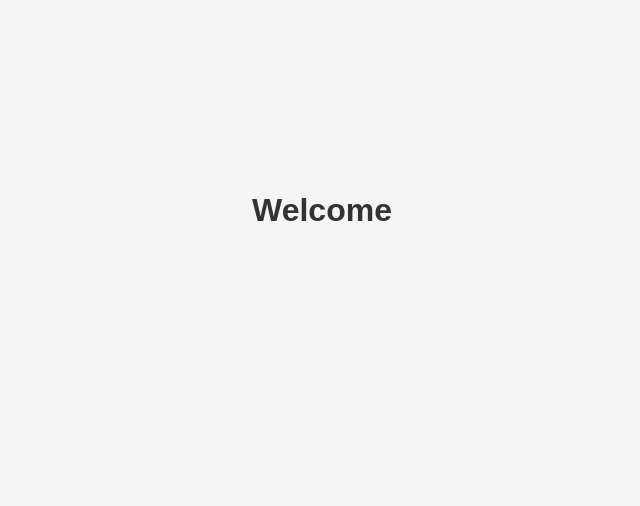
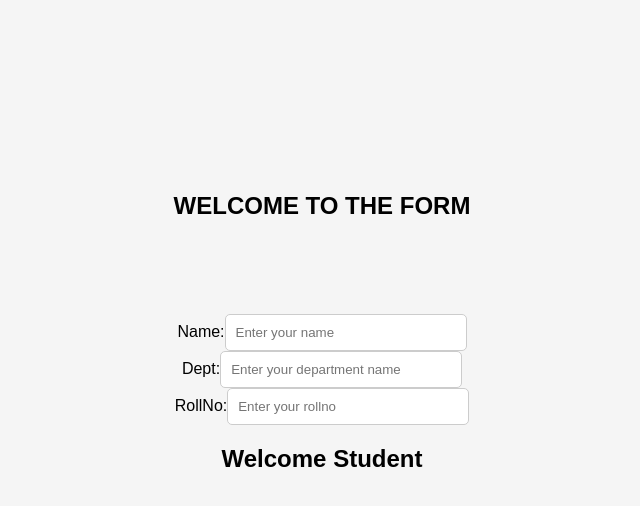
Before and after one commit to SHINSMOHANAN/rjs-p11, a React app: page / in a window 1280 px wide. Both pictures are taken after a click on the button "Login". Shown: the top 506 px of the page, without its empty margins (318-958 px from the left). Built offline with nearby package versions, Linux system fonts and the light colour scheme.

Commit message:
Update App.js

```diff
--- a/src/App.js
+++ b/src/App.js
@@ -1,33 +1,52 @@
+import React, {useRef,useState } from "react";
 import "./App.css";
-import React, { useRef, useState } from "react";
-
 function App() {
+  const [isLoggedIn, setLogin] = useState(false);
   const [name, setName] = useState("");
-  const [loggedIn, setLoggedIn] = useState(false);
-
-  const inputRef = useRef();
-
-  const handleLogin = () => {
-    setName(inputRef.current.value);
-    setLoggedIn(true);
-  };
 
   return (
-    <div>
-      {loggedIn ? (
-        <h1>Welcome {name}</h1>
-      ) : (
-        <>
+    <div className="title">
+      <div>
+        <h2>WELCOME TO THE FORM</h2>
+      </div>
+
+      <div>
+        <form>
+          <label>Name:</label>
           <input
             type="text"
-            ref={inputRef}
             placeholder="Enter your name"
+            value={name}
+            onChange={(e) => setName(e.target.value)}
           />
-          <button onClick={handleLogin}>
-            Login
-          </button>
-        </>
-      )}
+          <br />
+
+          <label>Dept:</label>
+          <input
+            type="text"
+            placeholder="Enter your department name"
+          />
+          <br />
+
+          <label>RollNo:</label>
+          <input
+            type="text"
+            placeholder="Enter your rollno"
+          />
+          <br />
+
+          {isLoggedIn ? (
+            <h2>Welcome Student {name}</h2>
+          ) : (
+            <button
+              type="button"
+              onClick={() => setLogin(true)}
+            >
+              Login
+            </button>
+          )}
+        </form>
+      </div>
     </div>
   );
 }
```
